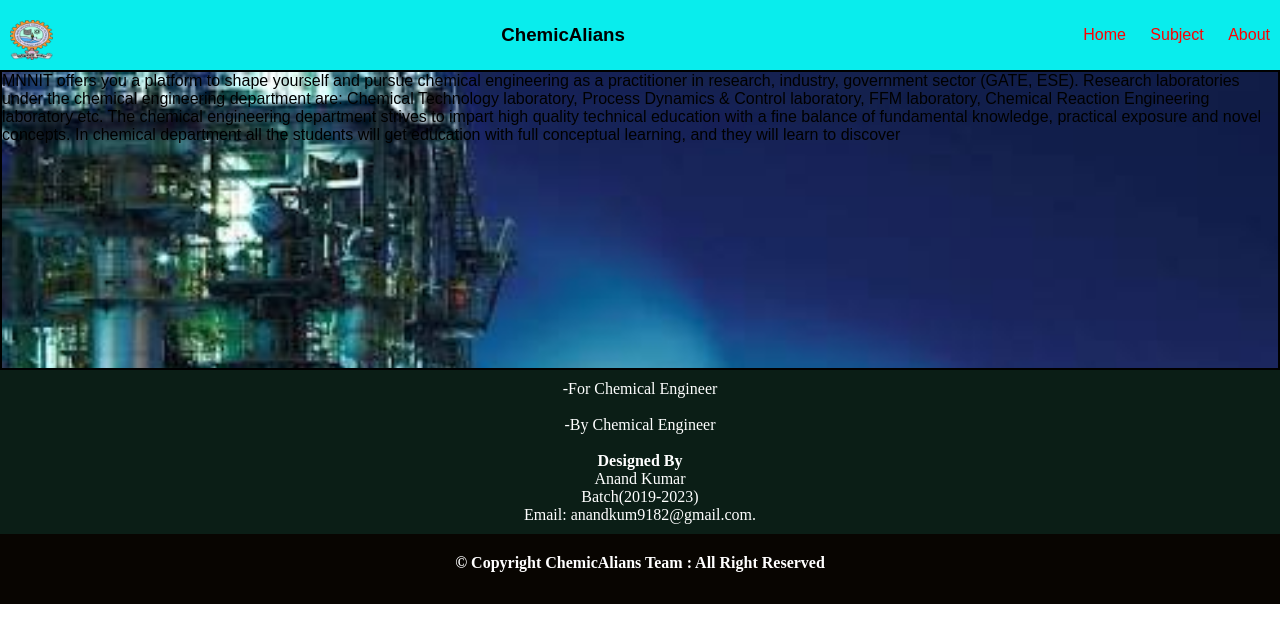
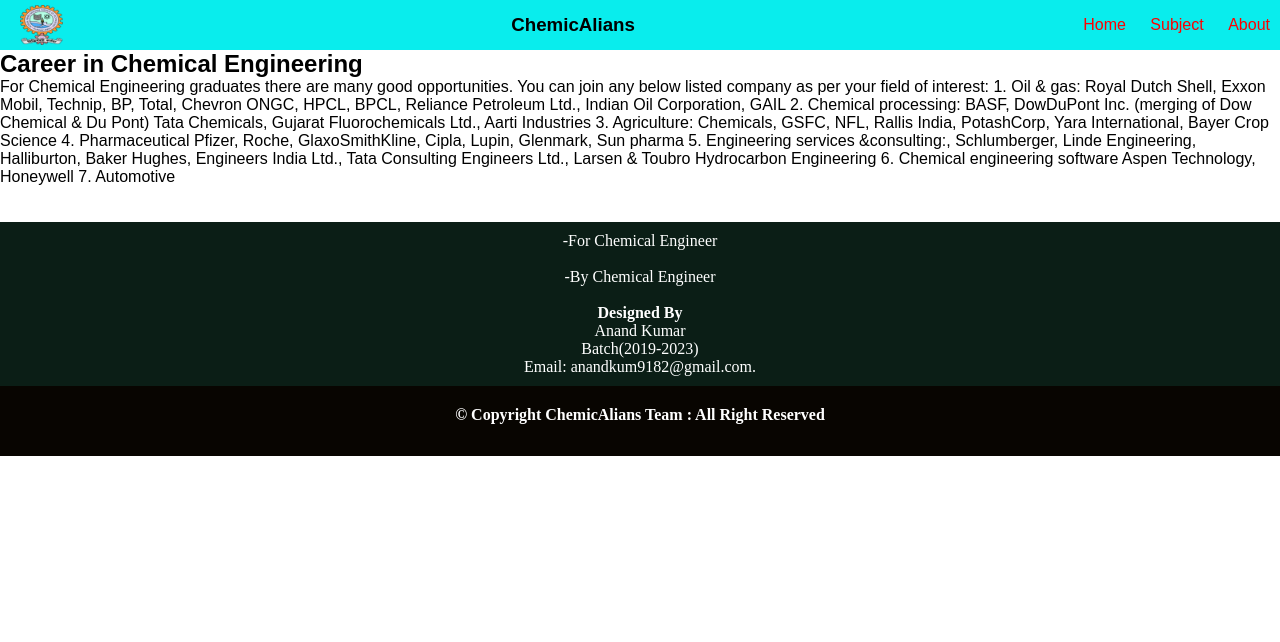
Before and after one commit to anandkumar-9017/chemicAlians, a plain HTML site: page about.html in a window 1280 px wide. Drawn offline with Linux system fonts and the light colour scheme.

Commit message:
navigation made

```diff
--- a/about.html
+++ b/about.html
@@ -20,18 +20,34 @@
 			</ul>
 		</nav>
 	</header>
-	<div class="aboutbackground" id="books">
-		<div class="book">
-
+	<section class="content-area">
+		<div id="chemicalengineer">
+		<h2>
+			Career in Chemical Engineering
+		</h2>
+		<div id="whatwedo">
 			<p>
-				MNNIT offers you a platform to shape yourself and pursue chemical engineering as a practitioner in research, industry, government sector (GATE, ESE). Research laboratories under the chemical engineering department are: Chemical Technology laboratory, Process Dynamics & Control laboratory, FFM laboratory, Chemical Reaction Engineering laboratory etc.
-
-                The chemical engineering department strives to impart high quality technical education with a fine balance of fundamental knowledge, practical exposure and novel concepts. In chemical department all the students will get education with full conceptual learning, and they will learn to discover
+				For Chemical Engineering graduates there are many good opportunities. You can join any below listed company as per your field of interest:
+1.	Oil & gas:
+Royal Dutch Shell, Exxon Mobil, Technip, BP, Total, Chevron ONGC, HPCL, BPCL, Reliance Petroleum Ltd., Indian Oil Corporation, GAIL
+2.	Chemical processing:
+BASF, DowDuPont Inc. (merging of Dow Chemical & Du Pont) Tata Chemicals, Gujarat Fluorochemicals Ltd., Aarti Industries
+3.	Agriculture:  Chemicals, GSFC, NFL, Rallis India, PotashCorp, Yara International, Bayer Crop Science
+4.	Pharmaceutical
+Pfizer, Roche, GlaxoSmithKline, Cipla, Lupin, Glenmark, Sun pharma
+5.	Engineering services &consulting:,
+Schlumberger, Linde Engineering, Halliburton, Baker Hughes, Engineers India Ltd., Tata Consulting Engineers Ltd., Larsen & Toubro Hydrocarbon Engineering
+6.	Chemical engineering software
+Aspen Technology, Honeywell
+7.	Automotive
+<br>
+<br>
+<br>
 
 			</p>
 		</div>
+	</div>
 
-	</div>
 
 	<div class="container" id="developer">
 		-For Chemical Engineer
@@ -49,5 +65,6 @@
            <h4> © Copyright <b>ChemicAlians</b> Team : All Right Reserved </h4>
         </div>
 	</footer>
+	</section>
 </body>
 </html>
--- a/css/indexstyle.css
+++ b/css/indexstyle.css
@@ -22,18 +22,21 @@ header{
 	display: flex;
 	justify-content: space-between;
 	align-items: center;
-	padding: 20px,10%;
+	padding: 10px,10%;
 	background-color: #09EDED;
-	min-height: 40px;
+	height: 50px;
 	border-bottom: 10px;
 	border-color: blue;
+	position: fixed;
+	width: 100%;
+	z-index: 20;
 }
 .logo{
 	cursor: pointer;
 	margin-left:10px;
 	height: 60px;
-	padding-top: 20px;
-	margin-bottom: 10px;
+	padding: 10px;
+
 }
 .nav-link{
 	list-style: none;
@@ -293,3 +296,9 @@ footer{
 .researchchemical li{
 	padding: 2px;
 }
+.content-area{
+	top:50px;
+	position: relative;
+	z-index: 12;
+	height: auto;
+}
```
Also changed, not shown: index.html (+2 -1 lines), subject.html (+5 -4 lines).
